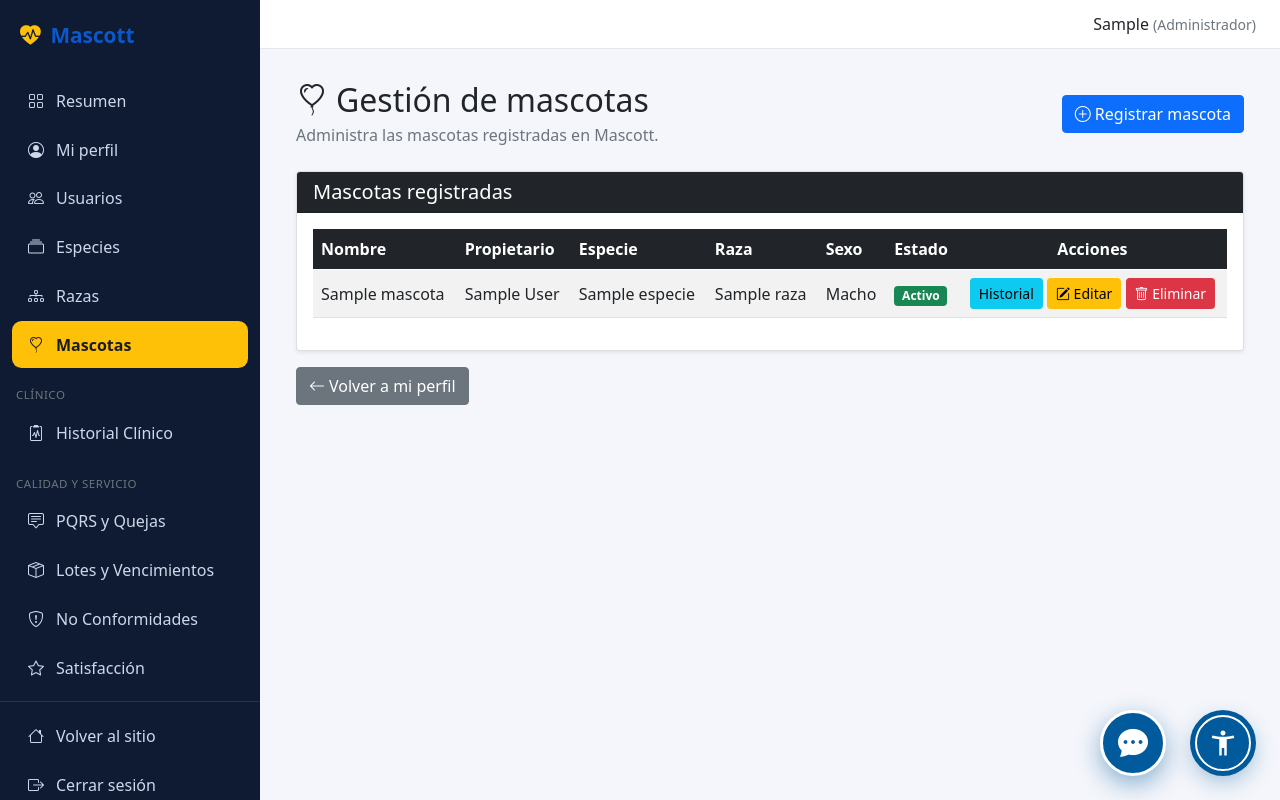
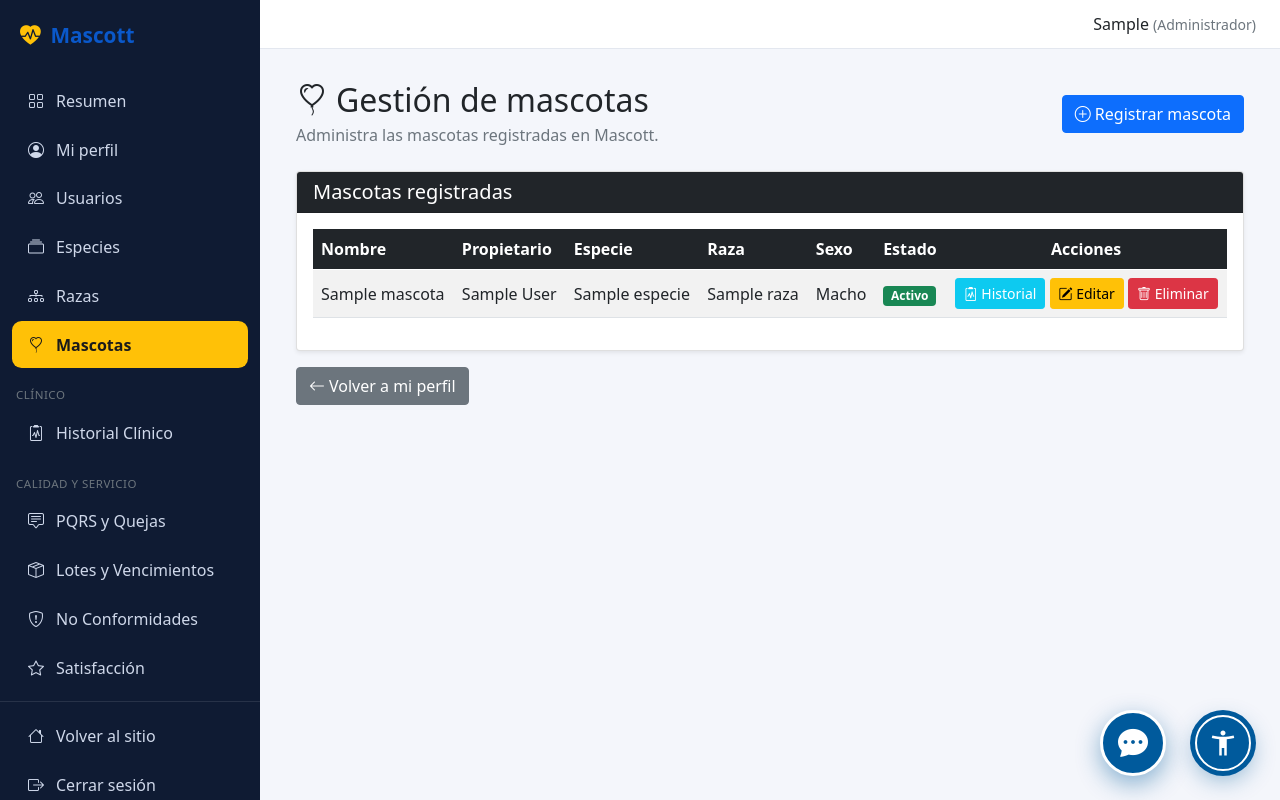
Before and after one commit to camilo14garnica-ACT/Proyecto-final, a Django app: page /mascotas/ in a window 1280 px wide. Run offline with Django 5.2, Linux system fonts and the light colour scheme; a user stored in the database is signed in; tables that the repository leaves empty hold one stand-in row (values such as "Sample post"); parts of the project's set-up code (start-up, migrations or seed data) failed here and were passed over; some libraries are stand-ins or nearby versions.

Commit message:
feat: agregar boton Historial en lista de mascotas para admin y veterinario

```diff
--- a/mascotas/templates/mascotas/lista_mascotas.html
+++ b/mascotas/templates/mascotas/lista_mascotas.html
@@ -59,9 +59,11 @@
                                     {% endif %}
                                 </td>
                                 <td class="text-center text-nowrap">
-                                    <a href={% url "historial_mascota" mascota.pk %} class="btn btn-sm btn-info">
-                                        <i class"bi bi-journal-medical"> </i> Historial
+                                    {% if es_personal %}
+                                    <a href="{% url 'historial_mascota' mascota.pk %}" class="btn btn-sm btn-info text-white">
+                                        <i class="bi bi-clipboard2-pulse"></i> Historial
                                     </a>
+                                    {% endif %}
                                     <a href="{% url 'editar_mascota' mascota.pk %}" class="btn btn-warning btn-sm">
                                         <i class="bi bi-pencil-square"></i> Editar
                                     </a>
```
